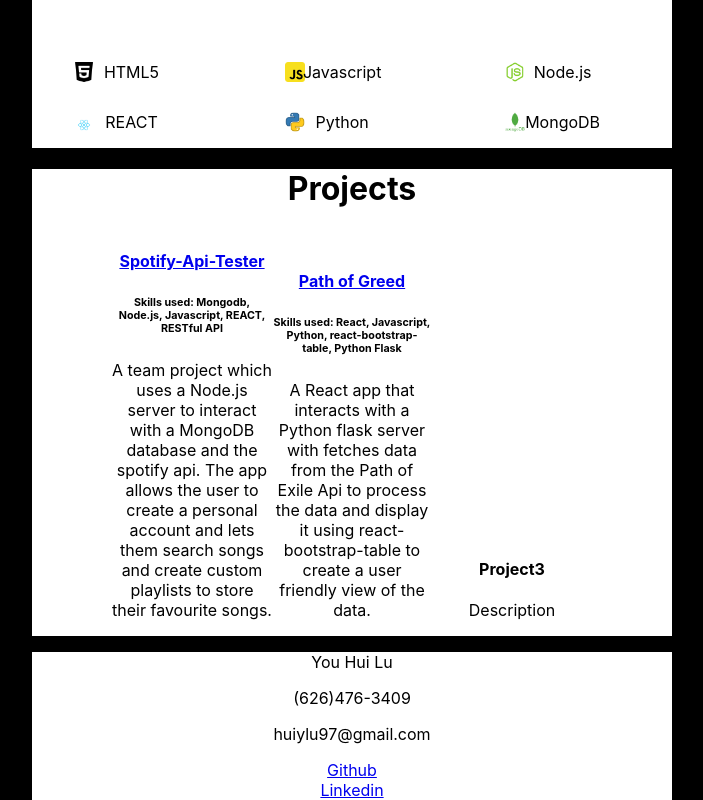
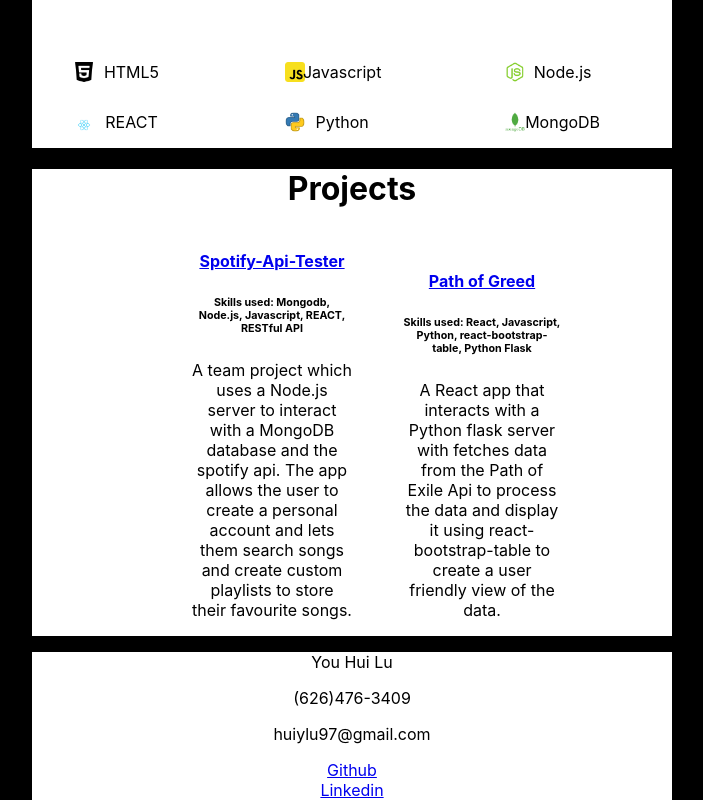
Before and after one commit to huiylu/Portfolio, a React (Create React App) app: page / in a window 1280 px wide. Shown: the part 890-1690 px from the top of the page, without its empty margins (288-991 px from the left). Built offline with nearby package versions, Linux system fonts and the light colour scheme.

Commit message:
Changed project

```diff
--- a/src/App.css
+++ b/src/App.css
@@ -68,6 +68,7 @@
 .project{
   display: inline-block;
   width: 25%;
+  margin-left: 50px;
 
 }
 
--- a/src/component/Projects.js
+++ b/src/component/Projects.js
@@ -16,10 +16,7 @@
                     process the data and display it using react-bootstrap-table to create a user friendly view of the data.
                 </p>
             </div>
-            <div className="project">
-                <h4>Project3</h4>
-                <p>Description</p>
-            </div>
+
         </div>
     )
 }
```
